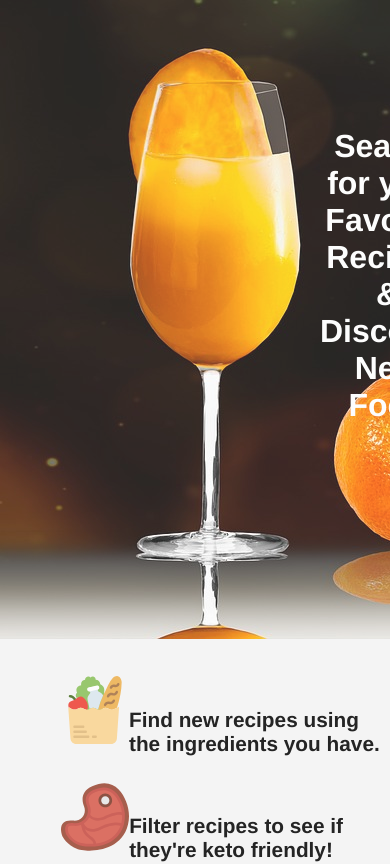
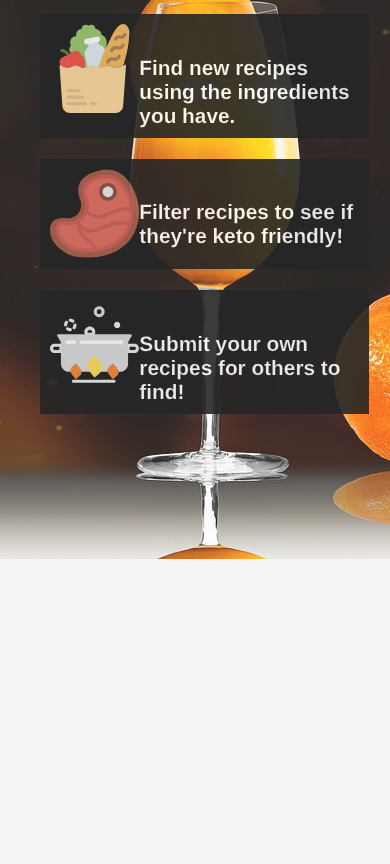
Before and after one commit to Ivani451/FridgeList, a React (Create React App) app in the folder client/: page / in a window 390 px wide. Shown: the top 864 px of the page. Built offline with nearby package versions, Linux system fonts and the light colour scheme; no server answers.

Commit message:
modified landing page to better suit mobile viewing

```diff
--- a/client/src/App.scss
+++ b/client/src/App.scss
@@ -24,7 +24,7 @@ body {
     }
 
     // fix for image not displaying in "img"
-    #groceries-row {
+    .groceries-row {
       display: flex;
       flex-direction: row;
       margin-top: 0.8em;
@@ -403,9 +403,42 @@ body {
   }
 
   .header-medium {
-    margin: 0;
+    margin-bottom: 10em;
     display: flex;
     flex-direction: row;
+  }
+
+  #banner {
+    margin-top: -5em;
+    width: 200px;
+
+    #landing-info {
+      opacity: 0;
+    }
+  }
+
+  .groceries-row {
+    position: relative;
+    top: -28em;
+    color: white;
+    font-size: 1em;
+    -webkit-text-stroke-width: 0.2px;
+    -webkit-text-stroke-color: black;
+    background-color: black;
+    padding: 0.5em;
+    margin: 1em 1em 1em -1em;
+    opacity: 90%;
+
+    p {
+      margin-right: 1em;
+    }
+
+    #groceries,
+    #steak,
+    #stew {
+      width: 50%;
+      height: 50%;
+    }
   }
 }
 
--- a/client/src/components/Landing.js
+++ b/client/src/components/Landing.js
@@ -10,21 +10,21 @@ const Landing = () => {
       </div>
 
       <ul>
-        <div id="groceries-row">
+        <div className="groceries-row">
           <div id="groceries">
             <p>hidden text</p>
           </div>
           <li>Find new recipes using the ingredients you have.</li>
         </div>
 
-        <div id="groceries-row">
+        <div className="groceries-row">
           <div id="steak">
             <p>hidden text</p>
           </div>
           <li>Filter recipes to see if they're keto friendly!</li>
         </div>
 
-        <div id="groceries-row">
+        <div className="groceries-row">
           <div id="stew">
             <p>hidden text</p>
           </div>
```
